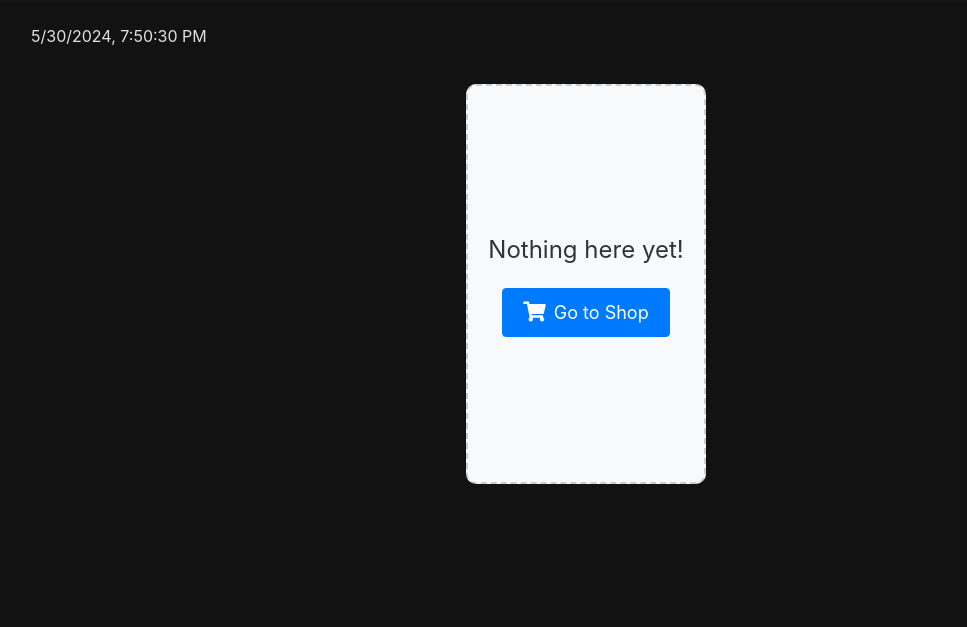
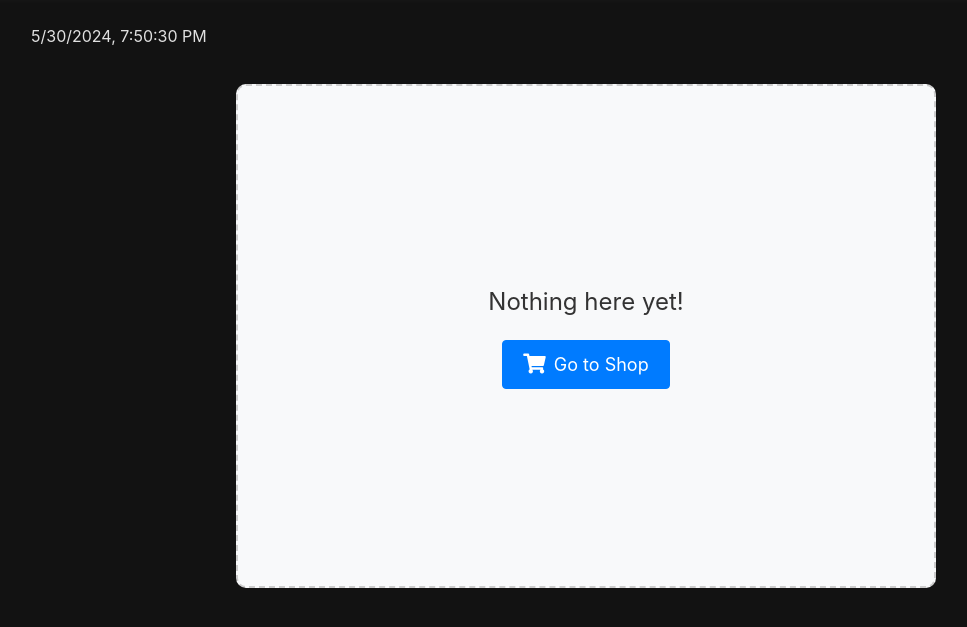
Before and after one commit to Halmouus/Personal, a Flask app: page /inventory in a window 1280 px wide. Shown: the part 70-697 px from the top of the page, without its empty margins (54-1021 px from the left). Run offline with Flask 3, Linux system fonts and the light colour scheme; the visitor is signed in with stand-in values (Sample User, id 1); data that the repository does not hold is empty; some libraries are stand-ins or nearby versions.

Commit message:
empty inventory

```diff
--- a/app/static/style.css
+++ b/app/static/style.css
@@ -227,12 +227,12 @@ input:checked + .slider:before {
     flex-direction: column;
     align-items: center;
     justify-content: center;
-    height: 400px;  /* Adjust height as necessary */
+    height: 500px;  /* Adjust height as necessary */
     background-color: #f8f9fa; /* Light background for the box */
     border: 2px dashed #ccc;  /* Dashed border */
     border-radius: 10px;  /* Rounded corners */
     margin: 20px;
-    padding: 20px;
+    padding: 250px;
 }
 
 .empty-message {
@@ -259,3 +259,12 @@ input:checked + .slider:before {
     background-color: #0056b3;  /* Darker on hover */
     border-color: #0056b3;
 }
+
+@keyframes wiggle {
+    0%, 100% { transform: rotate(-5deg); }
+    50% { transform: rotate(5deg); }
+}
+
+.btn-primary:hover i {
+    animation: wiggle 0.5s ease-in-out;
+}
```
